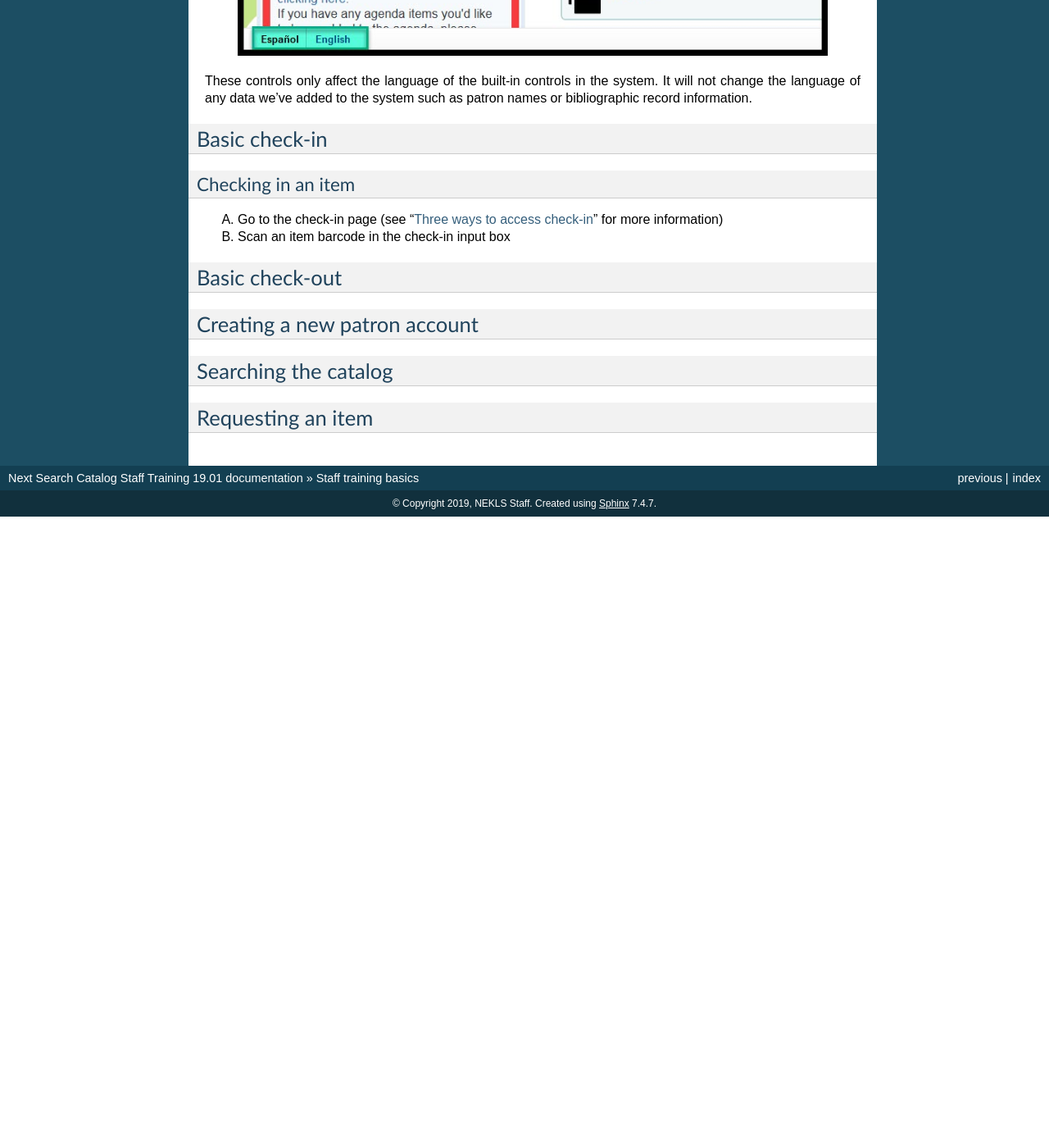
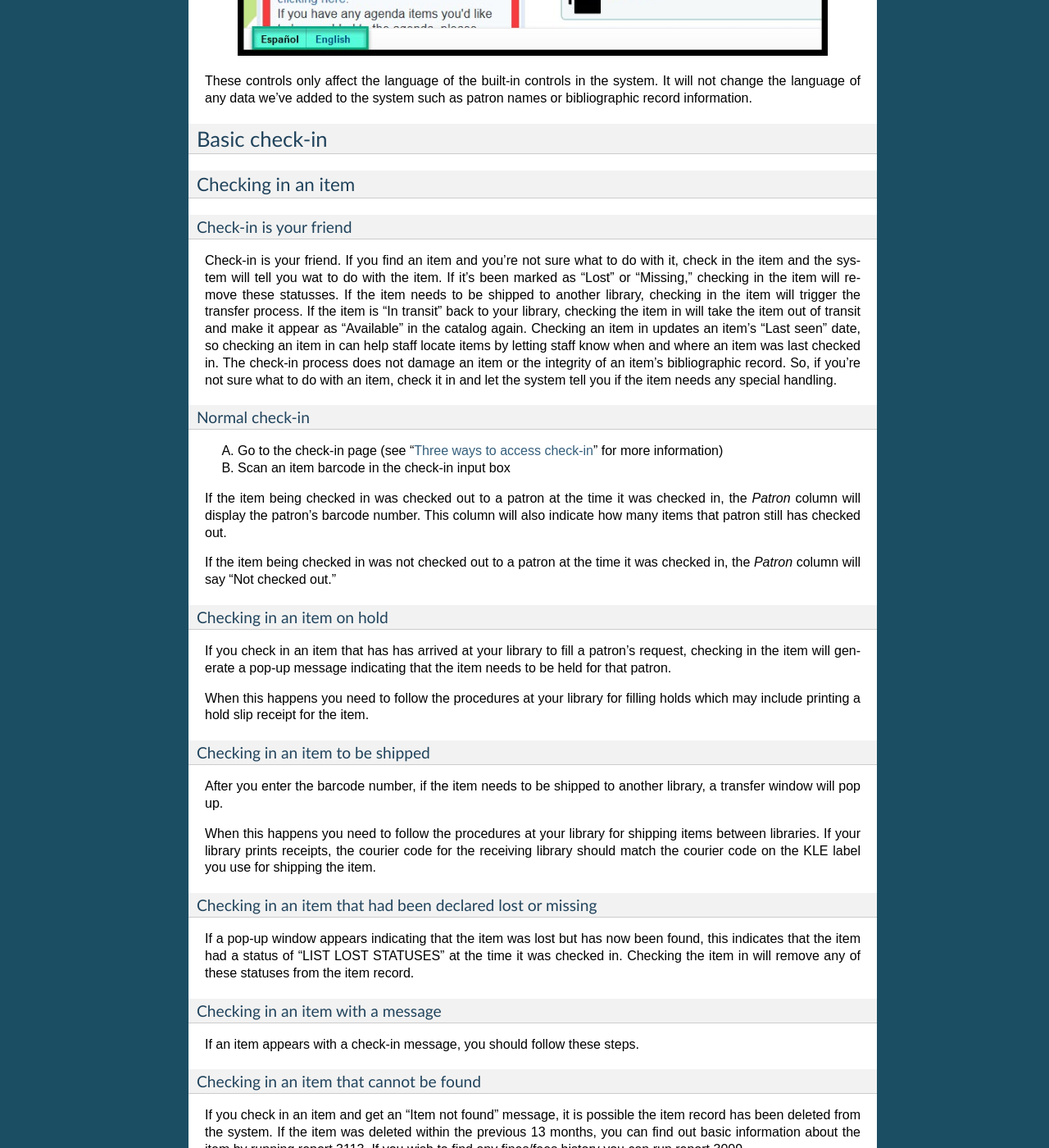
Before and after one commit to northeast-kansas-library-system/next.training, a Sphinx documentation site: the page built from source/basics.rst, in a window 1280 px wide and 1400 px high, scrolled down 4091 px. Shown: the whole window at 82% size. Built offline with Sphinx 7.4.7, drawn with Linux system fonts in a browser that asks for light colours; pages that are not in the unit, such as notebooks, are missing from menus; before the commit the page ends 4721 px from its top, so only the background shows below that; some of the changed text lies outside the part shown.

Commit message:
updated some sections

```diff
--- a/source/basics.rst
+++ b/source/basics.rst
@@ -65,7 +65,7 @@ On the home page you should note the flexible input box to the left of the logo:
 .. image:: images/040.jpg
 
 
-This input box appears on almost every page in the staff client and allows you to quickly switch functions from check-out to check-in to searching and more.  The functions that are available vary from page to page in the staff client.
+This input box appears on *almost* every page in the staff client and allows you to quickly switch functions from check-out to check-in to searching and more.  The functions that are available vary from page to page in the staff client.
 
 On the home page, you can switch from Check out to Check in to Renew to Search Patron to Search the catalog all by clicking on the text under the input box.
 
@@ -101,8 +101,64 @@ Basic check-in
 Checking in an item
 *******************
 
+
+Check-in is your friend
+-----------------------
+
+Check-in is your friend.  If you find an item and you're not sure what to do with it, check in the item and the system will tell you wat to do with the item.  If it's been marked as "Lost" or "Missing," checking in the item will remove these statusses.  If the item needs to be shipped to another library, checking in the item will trigger the transfer process.  If the item is "In transit" back to your library, checking the item in will take the item out of transit and make it appear as "Available" in the catalog again.  Checking an item in updates an item's "Last seen" date, so checking an item in can help staff locate items by letting staff know when and where an item was last checked in.  The check-in process does not damage an item or the integrity of an item's bibliographic record.  So, if you're not sure what to do with an item, check it in and let the system tell you if the item needs any special handling.
+
+
+Normal check-in
+---------------
+
 A. Go to the check-in page (see  ":doc:`basic/checkinaccess`" for more information)
 B. Scan an item barcode in the check-in input box
+
+
+If the item being checked in was checked out to a patron at the time it was checked in, the *Patron* column will display the patron's barcode number.  This column will also indicate how many items that patron still has checked out.
+
+
+
+If the item being checked in was not checked out to a patron at the time it was checked in, the *Patron* column will say "Not checked out."
+
+
+
+
+Checking in an item on hold
+---------------------------
+
+If you check in an item that has has arrived at your library to fill a patron's request, checking in the item will generate a pop-up message indicating that the item needs to be held for that patron.
+
+
+
+When this happens you need to follow the procedures at your library for filling holds which may include printing a hold slip receipt for the item.
+
+
+Checking in an item to be shipped
+---------------------------------
+
+After you enter the barcode number, if the item needs to be shipped to another library, a transfer window will pop up.
+
+
+
+When this happens you need to follow the procedures at your library for shipping items between libraries.  If your library prints receipts, the courier code for the receiving library should match the courier code on the KLE label you use for shipping the item.
+
+
+Checking in an item that had been declared lost or missing
+----------------------------------------------------------
+
+If a pop-up window appears indicating that the item was lost but has now been found, this indicates that the item had a status of "LIST LOST STATUSES" at the time it was checked in.  Checking the item in will remove any of these statuses from the item record.
+
+
+Checking in an item with a message
+----------------------------------
+
+If an item appears with a check-in message, you should follow these steps.
+
+Checking in an item that cannot be found
+----------------------------------------
+
+If you check in an item and get an "Item not found" message, it is possible the item record has been deleted from the system.  If the item was deleted within the previous 13 months, you can find out basic information about the item by running report 3113.  If you wish to find any fines/fees history you can run report 3009.
 
 
 ###############
```
